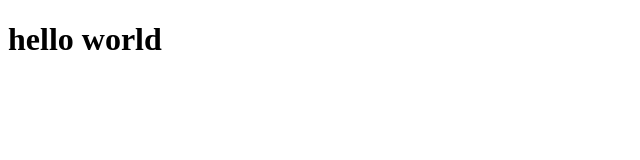
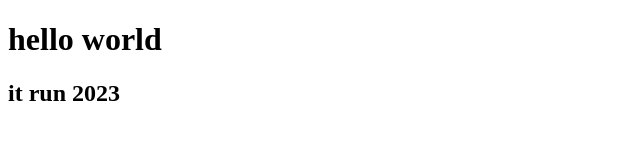
Before and after one commit to alibeksarinzhiev/gittest, a plain HTML site: page index.html in a window 1280 px wide. Shown: the whole page, without its empty margins (0-640 px from the left). Drawn offline with Linux system fonts and the light colour scheme.

Commit message:
add teg h2

```diff
--- a/index.html
+++ b/index.html
@@ -10,5 +10,6 @@
 </head>
 <body>
 <h1>hello world</h1>
+<h2>it run 2023</h2>
 </body>
 </html>
```
